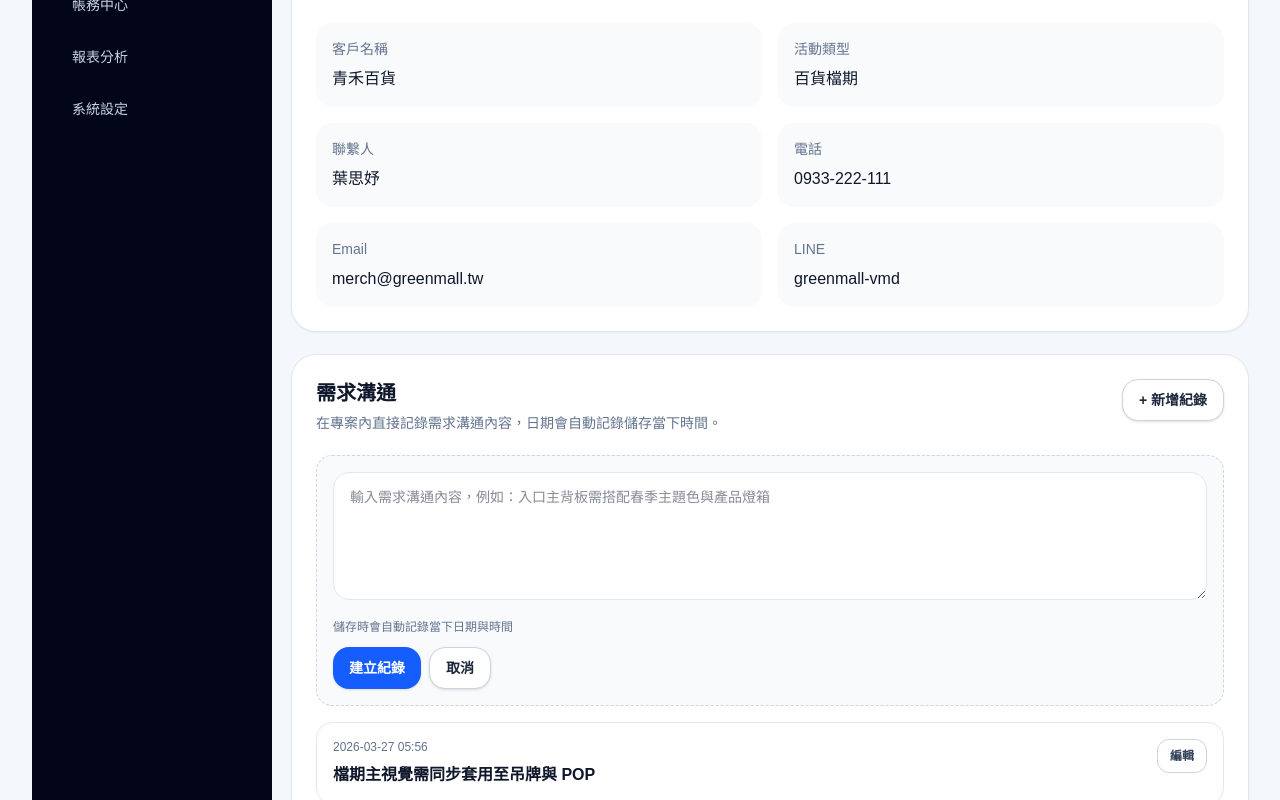
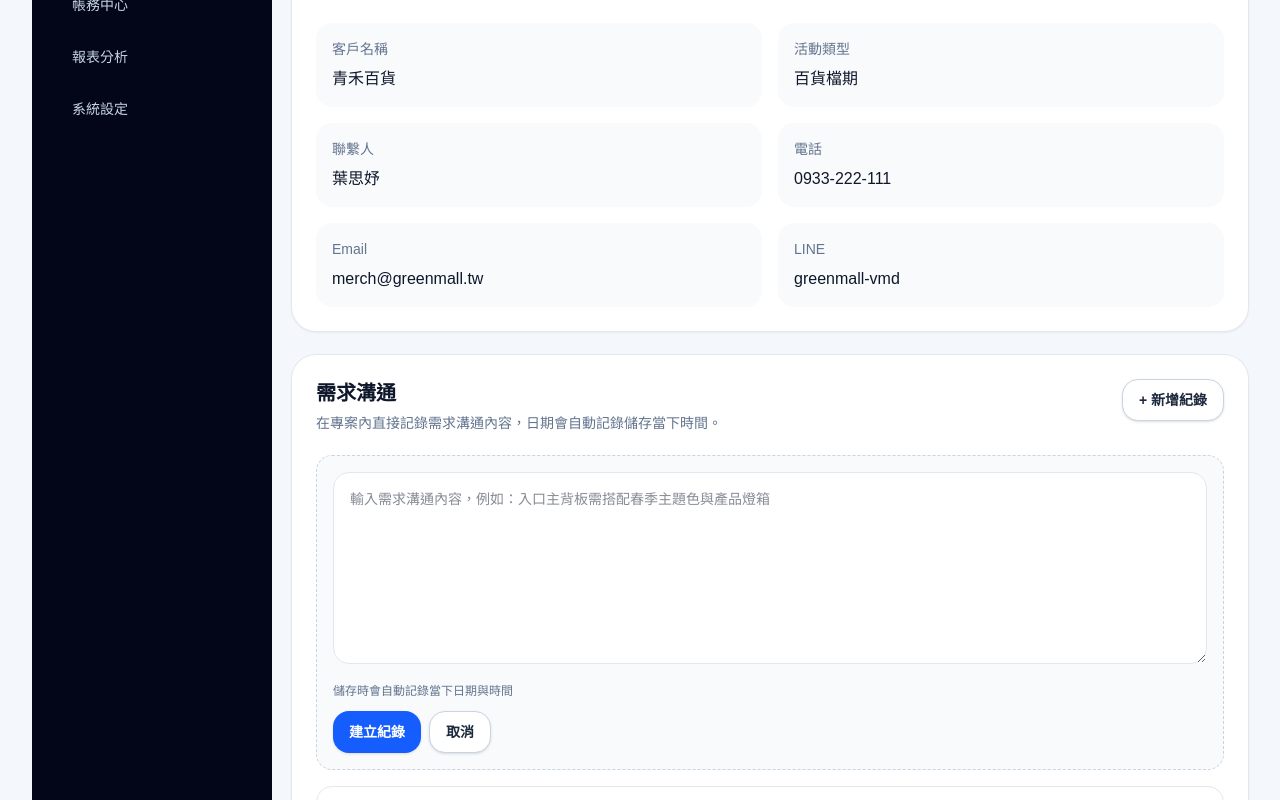
Before and after one commit to willy841/projectflow, a Next.js app: page /projects/department-store-display-2026 in a window 1280 px wide. Both pictures are taken after a click on the button "+ 新增紀錄". Shown: the part 529-1329 px from the top of the page. Built offline with nearby package versions, Linux system fonts and the light colour scheme.

Commit message:
style: enlarge requirement communication textarea

```diff
--- a/src/components/requirements-panel.tsx
+++ b/src/components/requirements-panel.tsx
@@ -98,14 +98,14 @@ export function RequirementsPanel({
 
       {(showCreate || isEditing) ? (
         <div className="mb-4 rounded-2xl border border-dashed border-slate-300 bg-slate-50 p-4">
-          <div className="space-y-3">
+          <div className="space-y-3 text-left">
             <textarea
               value={formTitle}
               onChange={(event) => setFormTitle(event.target.value)}
               placeholder="輸入需求溝通內容，例如：入口主背板需搭配春季主題色與產品燈箱"
-              className="min-h-32 w-full rounded-2xl border border-slate-200 bg-white px-4 py-3 text-sm leading-6 outline-none transition focus:border-slate-400"
+              className="min-h-48 w-full rounded-2xl border border-slate-200 bg-white px-4 py-3 text-sm leading-7 outline-none transition focus:border-slate-400"
             />
-            <p className="text-xs text-slate-500">儲存時會自動記錄當下日期與時間</p>
+            <p className="text-left text-xs text-slate-500">儲存時會自動記錄當下日期與時間</p>
           </div>
 
           <div className="mt-3 flex flex-wrap gap-2">
```
